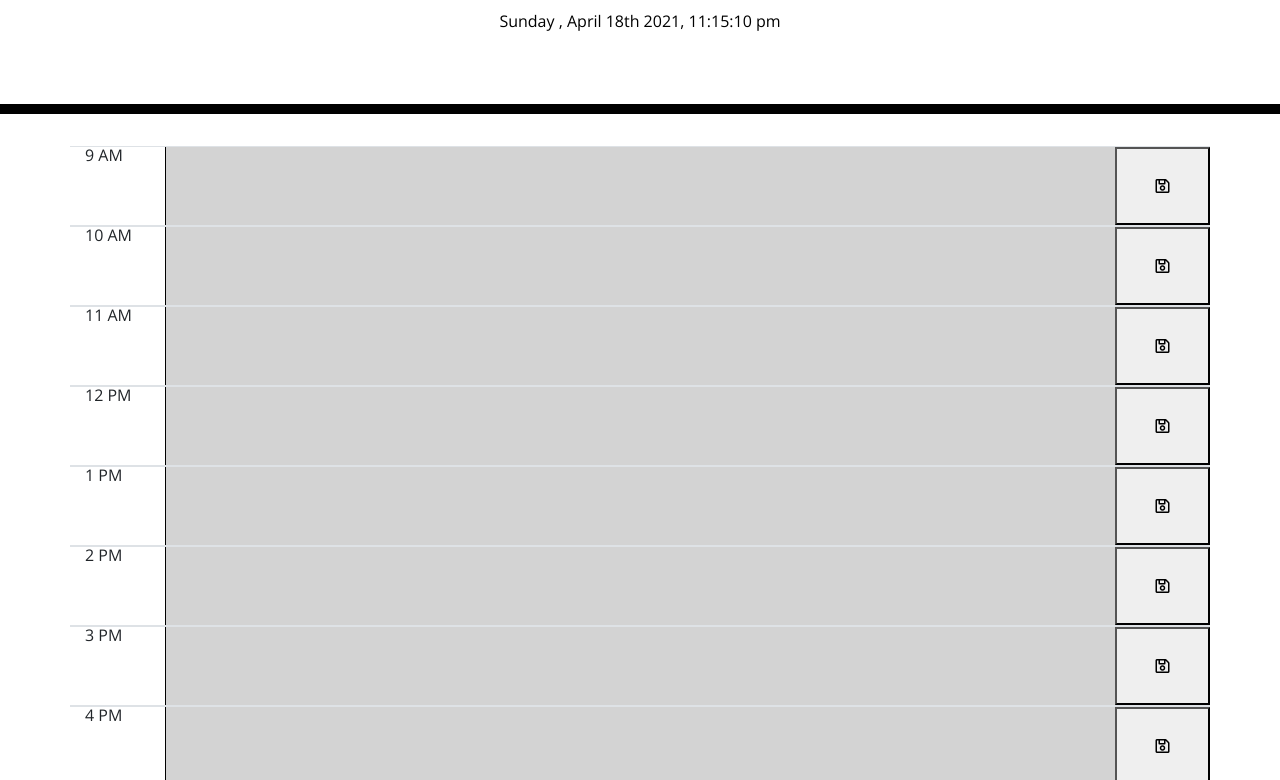
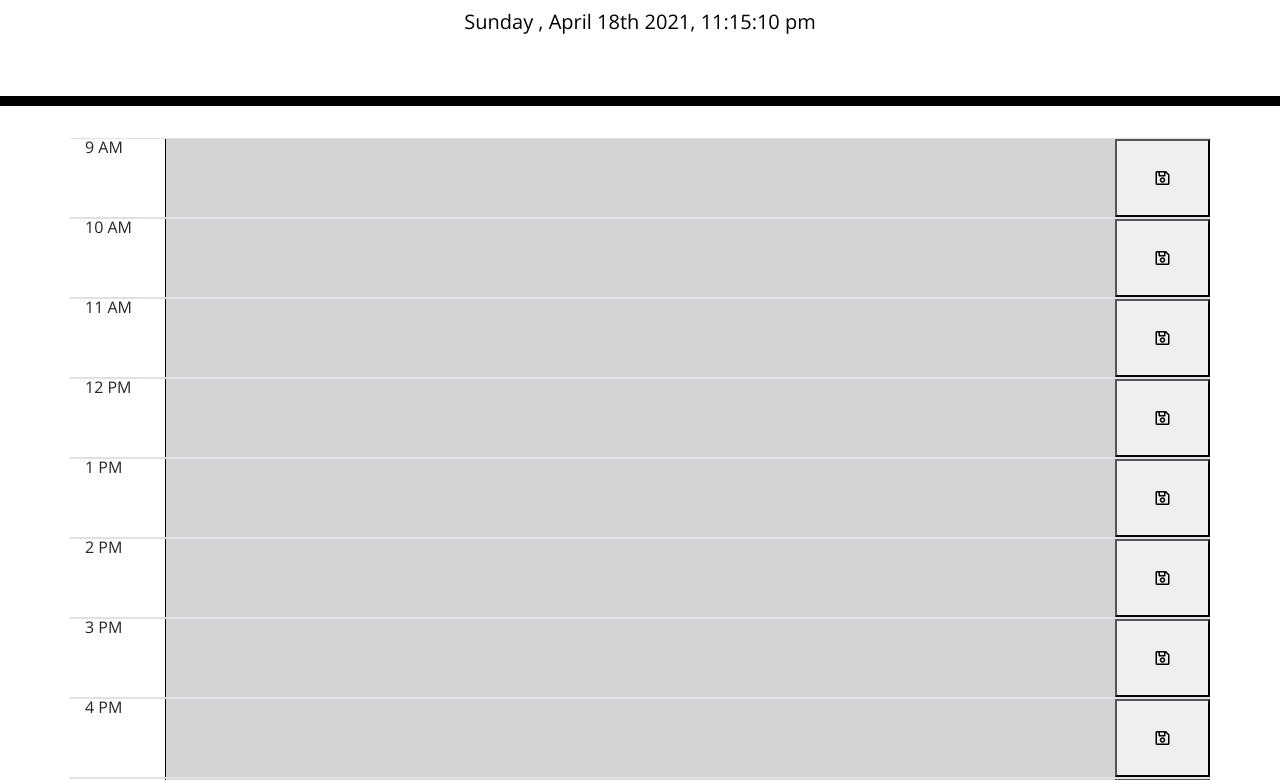
Before and after one commit to williamnrivero/work-day-scheduler, a plain HTML site: page index.html in a window 1280 px wide. Shown: the part 182-962 px from the top of the page. Drawn offline with nearby package versions, Linux system fonts and the light colour scheme.

Commit message:
final touches

```diff
--- a/assets/js/script.js
+++ b/assets/js/script.js
@@ -18,16 +18,16 @@ $(document).ready(function(){
     }
 })
 
-$('#date-today h6').text(moment().format('dddd') + " , " + moment().format('MMMM Do YYYY, h:mm:ss a'));
+$('#date-today').text(moment().format('dddd') + " , " + moment().format('MMMM Do YYYY, h:mm:ss a'));
 
 var counter = 1;
 for(const property in workDay) {
-  let textEntry = "#text-entry" + counter;
+  var textEntry = "#text-entry" + counter;
   $(textEntry).text(workDay[property]);
-  let timeId = "#time" + counter;
-  let presentHour = moment().hour();
-  let timeString = $(timeId).text();
-  let timeNumber = hourNumberFromHourString(timeString);
+  var timeId = "#time" + counter;
+  var presentHour = moment().hour();
+  var timeString = $(timeId).text();
+  var timeNumber = hourNumberFromHourString(timeString);
   if(timeNumber < presentHour) {
     $(textEntry).addClass("past");
   } else if (timeNumber > presentHour) {
@@ -59,6 +59,7 @@ function hourNumberFromHourString(hourString) {
   }
 }
 
+//Local storage shit
 function loadCorrectDataset() {
   result = localStorage.getItem('workDay')
   return (result ? result : workDay);
@@ -77,7 +78,7 @@ function saveSchedule(hourString, val) {
     initializeLocalStorage();
   }
 
-  let workHours = JSON.parse(localStorage.getItem('workDay'));
+  var workHours = JSON.parse(localStorage.getItem('workDay'));
   workHours[hourString] = val
 
   saveToLocalStorage(workHours);
@@ -85,7 +86,7 @@ function saveSchedule(hourString, val) {
 
 function updateCalendarTasks(dayObject) {
   $(".calendar-row").each(function(index) {
-    let res = $(this).children("div");
+    var res = $(this).children("div");
     $(this).children("textarea").text(dayObject[res.text()]);
   })
 }
--- a/index.html
+++ b/index.html
@@ -26,7 +26,7 @@
     <header class="jumbotron">
       <h1 class="display-3">Work Day Scheduler</h1>
       <p class="lead">A simple calendar app for scheduling your work day</p>
-      <div class="lead" id="date-today"><h6></h6></div>
+      <div class="lead" id="date-today"></div>
     </header>
 
     <div class="container">
```
